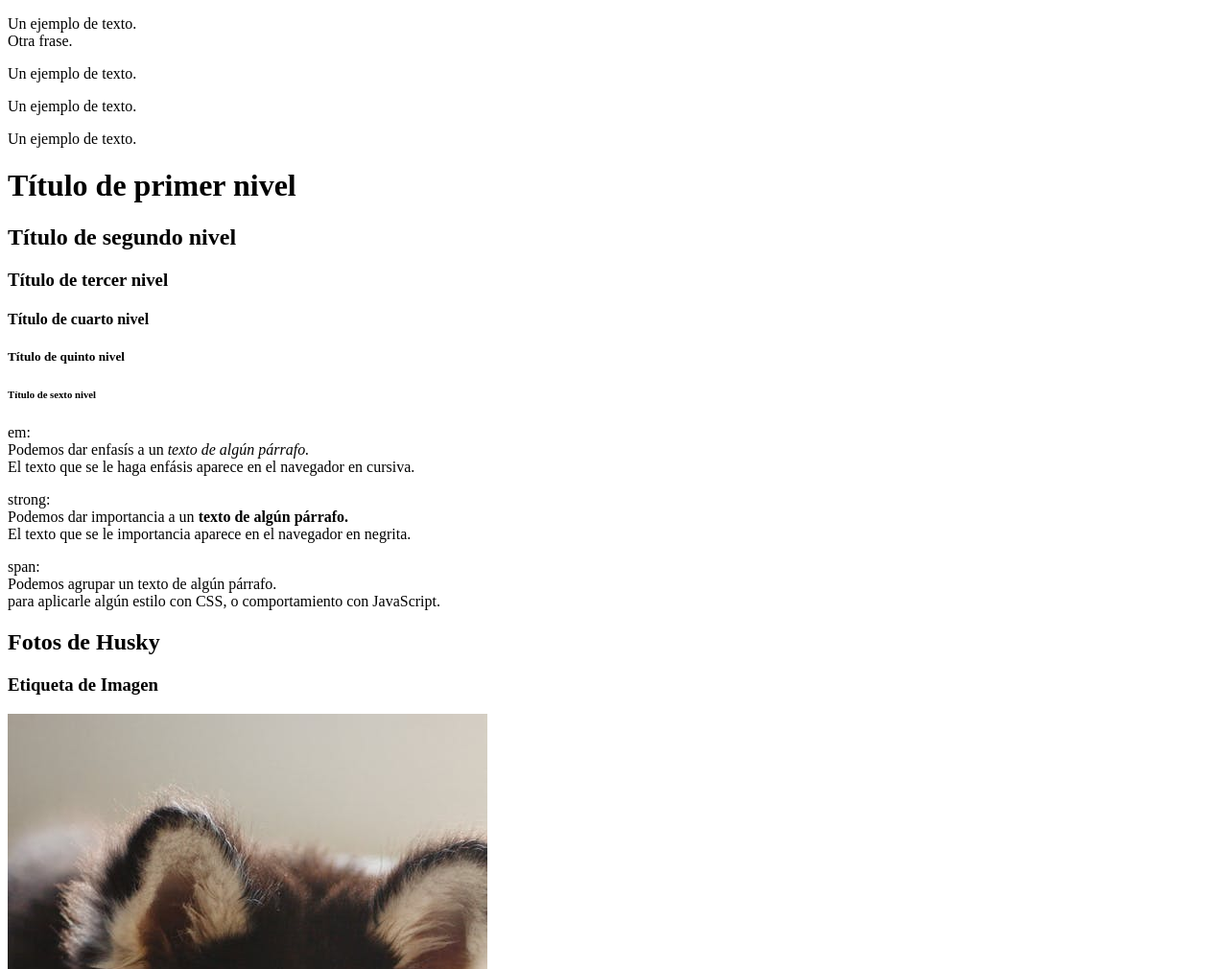
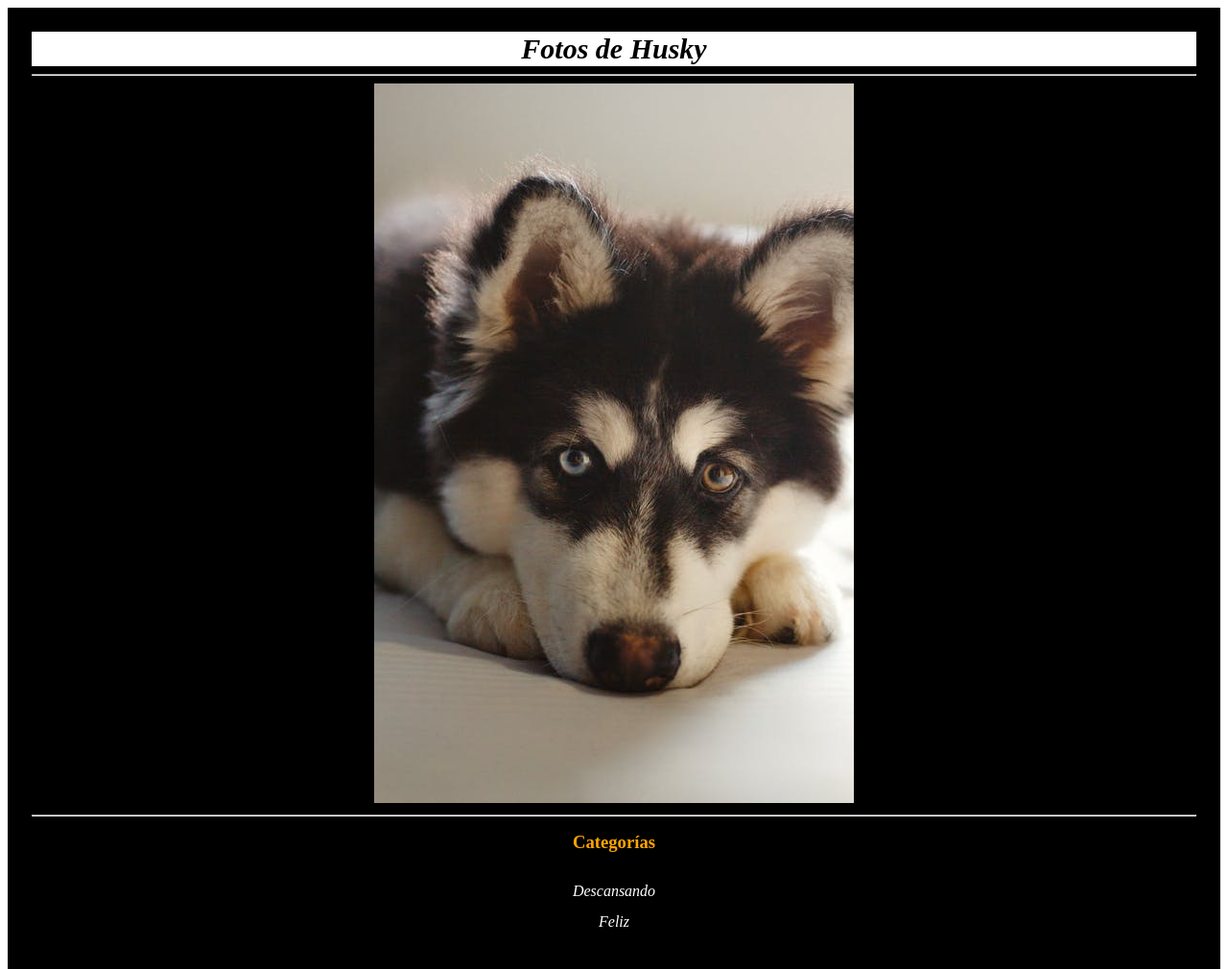
Before and after one commit to achique-luisdan/web-husky-domestika, a plain HTML site: page index.html in a window 1280 px wide. Shown: the top 1010 px of the page at 96% size. Drawn offline with Linux system fonts and the light colour scheme.

Commit message:
Subiendo Práctica de la Unidad 3. Empezando con CSS. Hoja de estilos, clases, selectores y pseudoselectores.

```diff
--- /dev/null
+++ b/css/styles.css
@@ -0,0 +1,51 @@
+/* Estilos Generales */
+
+.container {
+    padding: 2%;
+    text-align: center;
+    background: black;
+}
+
+.box-title {
+    background: white;
+}
+
+.title {
+    font-size: 30px;
+    font-style: italic;
+    line-height: 1.2;
+    color: black;
+    padding: 0px;
+    margin: 0px;
+}
+
+.subtitle {
+    color: orange;
+    padding: 0px;
+    margin: 0px;
+    line-height: 2.0;
+}
+
+.ul-categories {
+    padding: 0px;
+}
+
+.ul-categories li {
+    list-style: none;
+}
+
+.ul-categories li a {
+    font-style: italic;
+    color: white;
+    text-decoration: none;
+    line-height: 2.0;
+}
+
+.ul-categories li a:hover {
+    text-decoration: underline;
+}
+
+.ul-categories li a:visited {
+
+    text-decoration: none;
+}
--- a/index.html
+++ b/index.html
@@ -5,71 +5,27 @@
     <meta http-equiv="X-UA-Compatible" content="IE=edge" />
     <meta name="viewport" content="width=device-width, initial-scale=1.0" />
     <title>Web Doméstika</title>
-    <meta name="author" content="Achique Luis Daniel - IG: @achique.luisdan">
-    <meta name="description" content="Práctica Unidad 2. Estructura HTML."/>
+    <meta name="author" content="Achique Luis Daniel - IG: @achique.luisdan" />
+    <meta name="description" content="Práctica Unidad 2. Estructura HTML." />
+    <link rel="stylesheet" href="css/styles.css" />
     <!--
         Curso Introducción al Desarrollo Web Responsive con HTML y CSS
-        Prácticas de Unidad 2. Estructura HTML
+        Prácticas de Unidad 3. Empezando con CSS
     -->
   </head>
   <body>
-    <p>
-      Un ejemplo de texto.<br />
-      Otra frase.
-    </p>
+    <section class="container">
+      <div class="box-title">
+        <h2 class="title">Fotos de Husky</h2>
+      </div>
+      <hr />
+      <img src="imgs/perro.jpeg" alt="Perro Husky Siberiano." />
+      <hr>
 
-    <p>Un ejemplo de texto.</p>
+      <h3 class="subtitle">Categorías</h3>
 
-    <p>Un ejemplo de texto.</p>
 
-    <p>Un ejemplo de texto.</p>
-
-    <h1>Título de primer nivel</h1>
-    <h2>Título de segundo nivel</h2>
-    <h3>Título de tercer nivel</h3>
-    <h4>Título de cuarto nivel</h4>
-    <h5>Título de quinto nivel</h5>
-    <h6>Título de sexto nivel</h6>
-
-    <p>
-      em:
-      <br />
-      Podemos dar enfasís a un <em>texto de algún párrafo. </em> <br />
-      El texto que se le haga enfásis aparece en el navegador en cursiva.
-    </p>
-
-    <p>
-      strong:
-      <br />
-      Podemos dar importancia a un
-      <strong> texto de algún párrafo. </strong> <br />
-      El texto que se le importancia aparece en el navegador en negrita.
-    </p>
-
-    <p>
-      span:
-      <br />
-      Podemos agrupar un
-      <span> texto de algún párrafo. </span> <br />
-      para aplicarle algún estilo con CSS, o comportamiento con JavaScript.
-    </p>
-
-    <div id="navbar-husky"></div>
-
-    <div id="div-husky">
-      <h2>Fotos de Husky</h2>
-
-      <h3>Etiqueta de Imagen</h3>
-
-      <img src="imgs/perro.jpeg" alt="Perro Husky Siberiano." />
-
-      <br />
-      Una forma de subir un nivel es utilizar dos puntos barra (../).
-      <br />
-
-      <h2>Etiqueta de Enlace</h2>
-
-      <ul>
+      <ul class="ul-categories">
         <li>
           <a href="husky-repose.html">Descansando</a>
         </li>
@@ -77,13 +33,6 @@
           <a href="husky-happy.html">Feliz</a>
         </li>
       </ul>
-
-      <h2>RECURSOS ADICIONALES</h2>
-      <hr>
-      <h3>
-        <a href="https://developer.mozilla.org/en/docs/Web/HTML/Element" >Etiquetas HTML (info mozilla.orh) </a>
-      </h3>
-
-    </div>
+    </section>
   </body>
 </html>
```
Also changed, not shown: 1 other file.
